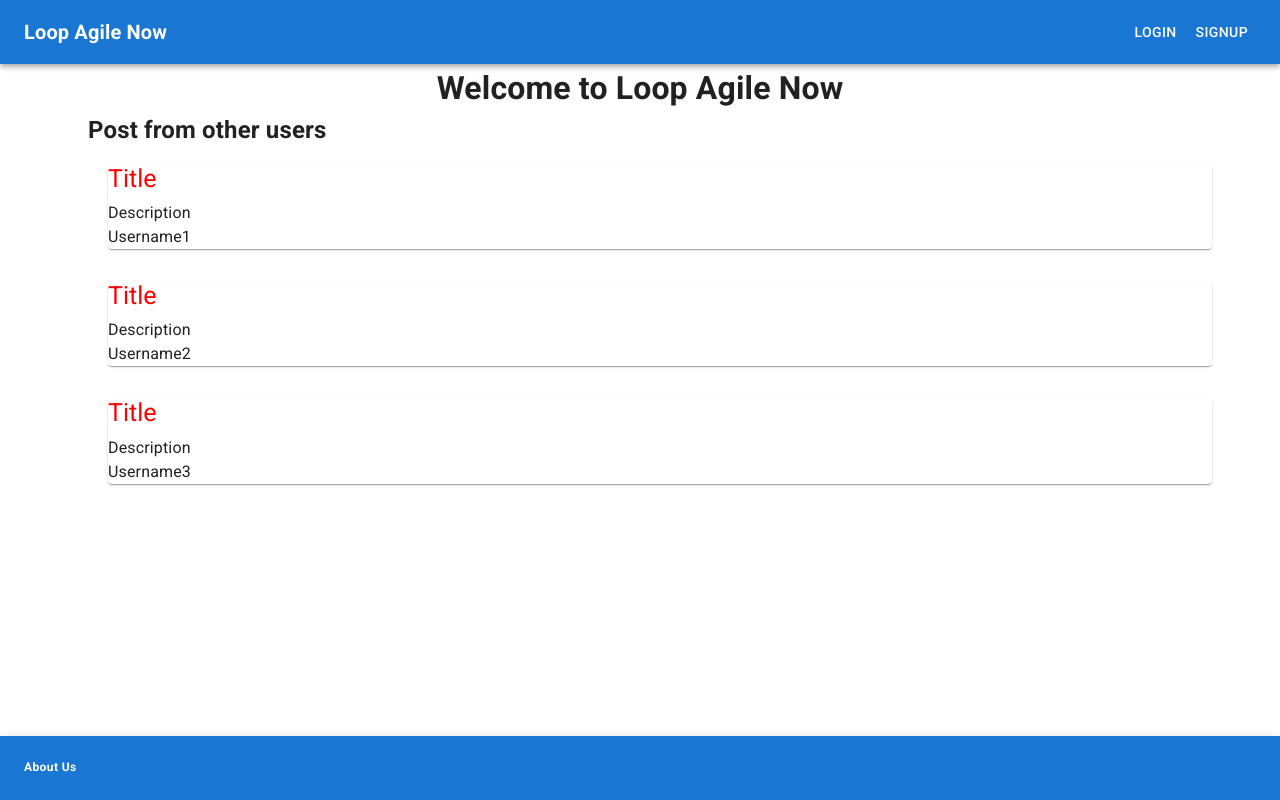
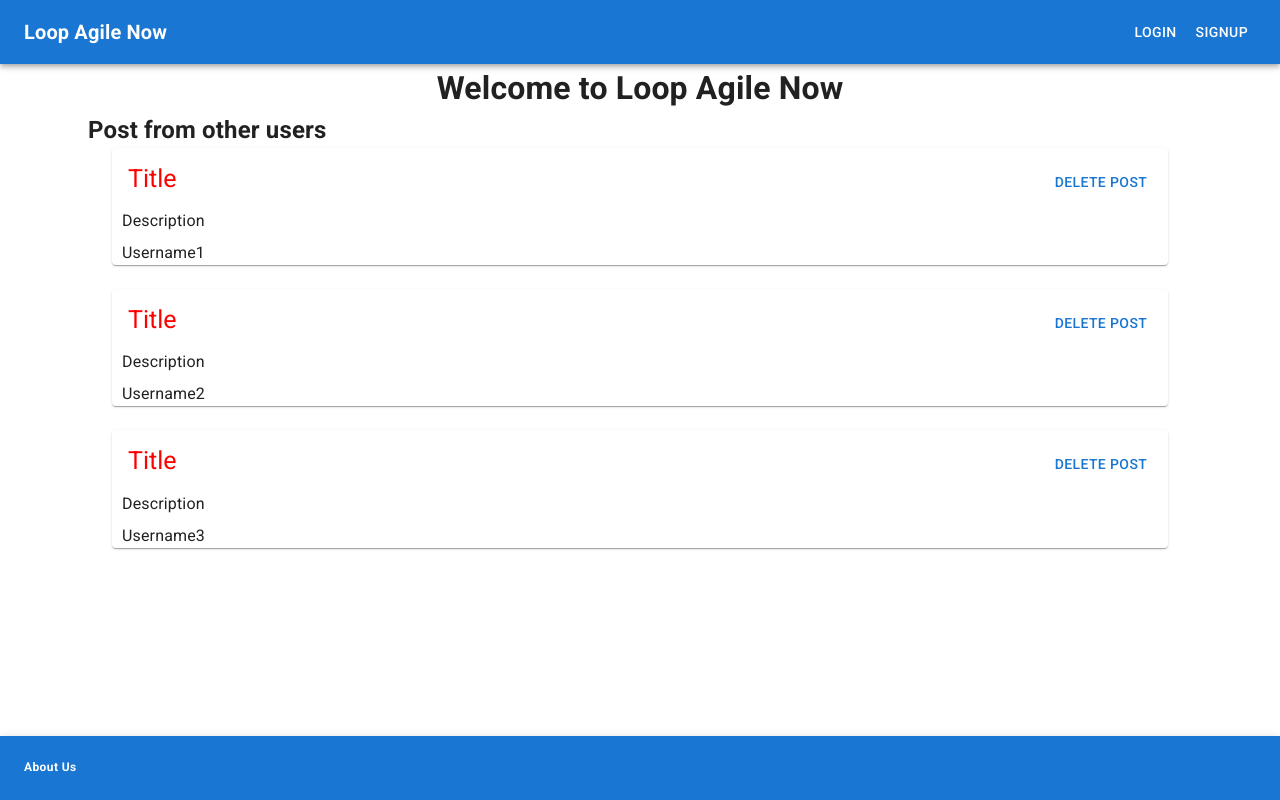
Before and after one commit to Puffay/RMIT-React-Loop-Agile-Now, a React (Create React App) app: page / in a window 1280 px wide. Built offline with nearby package versions, Linux system fonts and the light colour scheme.

Commit message:
fixing more stuff on forum

```diff
--- a/src/component/BlogList.js
+++ /dev/null
@@ -1,22 +0,0 @@
-// use this for forum
-const BlogList = (props) => {
-    const blogs = props.blogs;
-    const title = props.title;
-
-    return (
-        <div className="home">
-            <h2>{ title }</h2>
-            {blogs.map((blog) => (
-                <div className='userBlog' key={blog.id}>
-                    <h3>{blog.title}</h3>
-                    <p>{blog.body}</p>
-                    <p>{blog.author}</p>
-                </div>
-            ))}
-            {blogs.map(blog => <div key={blog.id}>{blog.title}</div>)}
-        </div>
-     );
-}
-
-
-export default BlogList;
--- /dev/null
+++ b/src/component/ForumList.js
@@ -0,0 +1,46 @@
+import { Box, Button, Container, Grid, Paper, Typography } from "@mui/material";
+
+// use this for forum
+
+const ForumList = (props) => {
+    const forums = props.forums;
+    const handleDelete = props.handleDelete;
+    const title = props.title; // not needed unless i can think of something else to do with it
+
+    console.log(props, forums); //delete
+
+    return (
+        <Container>
+            {forums.map((forum) => (
+                <Container key={forum.id} sx={{
+                    px: '10px',
+                    py: '16px'
+                }}>
+                    <Paper>
+                        <Grid container spacing={2} >
+                            <Grid item xs={8}>
+                                <Typography component='h3' variant='h3' sx={{ color: 'red', mb: '16px', ml: '16px', fontSize: 25 }}>
+                                    {forum.title}
+                                </Typography>
+                            </Grid>
+                            <Grid item xs={4}>
+                                <Button onClick={() => handleDelete(forum.id)} sx={{ ml: '220px' }} >
+                                    Delete Post
+                                </Button>
+                            </Grid>
+                        </Grid>
+                        <Typography component='p' variant='p' sx={{mb: '8px', ml: '10px'}}>
+                            {forum.body}
+                        </Typography>
+                        <Typography component='p' variant='p' sx={{mb: '8px', ml: '10px'}}>
+                            {forum.author}
+                        </Typography>
+                    </Paper>
+                </Container>
+            ))}
+        </Container>
+    );
+}
+
+
+export default ForumList;
--- a/src/pages/Forum.js
+++ b/src/pages/Forum.js
@@ -1,5 +1,5 @@
 import { useContext, useState } from 'react';
-import BlogList from '../component/BlogList';
+import ForumList from '../component/ForumList';
 import Paper from '@mui/material/Paper';
 import Container from '@mui/system/Container';
 import Box from '@mui/material/Box';
@@ -13,8 +13,8 @@ const Forum = () => {
     const [empty, setEmpty] = useState('');
     const [user, setUser] = useContext(userContext);
     const [name, setName] = useState('John Doe');
-    const [forum, setForum] = useState('');
-    const [blogs, setBlogs] = useState([
+    const [forum, setForum] = useState();
+    const [forums, setForums] = useState([
         { title: 'Title', body: 'Description', author: 'Username1', id: 1 },
         { title: 'Title', body: 'Description', author: 'Username2', id: 2 },
         { title: 'Title', body: 'Description', author: 'Username3', id: 3 },
@@ -22,18 +22,29 @@ const Forum = () => {
 
     const postForum = (e) => { // post on forum
         e.preventDefault();
-        console.log(forum)
+        console.log('forum');
 
-        const data = new FormData(e.currentTarget);
-        const post = data.get('post');
 
-        setEmpty('');
     }
 
+    // this is for the textboxs which creates forums
     const onChangeForum = (e) => {
-        setForum(e.target.value)
+        setForum(e.target.value);
+        console.log(forum);
     }
 
+    const handleClick = (e) => {
+        console.log('clicked', e);
+        // testing
+    }
+
+    const handleDelete = (id) => {
+        const newForums = forum.filter(forum => forum.id !== id);
+        setForums(newForums)
+        console.log('delete forum');
+    }
+
+    // fixs buttons Delete and Post
     return (
         <Container>
             <Typography component='h1' variant='h7' align='center'>
@@ -50,10 +61,10 @@ const Forum = () => {
                     onChange={onChangeForum}
                 />
                 <Stack direction="row" spacing={2} sx={{ mb: 4, mt: 1 }}>
-                    <Button variant="outlined" color="error" onClick={() => { setEmpty(''); }}>
+                    <Button variant="outlined" color="error" onClick={() => { setEmpty(''); console.log('clicked delete') }}>
                         Delete
                     </Button>
-                    <Button type='submit' variant="contained" color="success">
+                    <Button type='submit' variant="contained" color="success" onClick={handleClick}>
                         Post
                     </Button>
                 </Stack>
@@ -63,24 +74,7 @@ const Forum = () => {
                     Post from other users
                 </Typography>
             </Container>
-            {blogs.map((blog) => (
-                <Container key={blog.id} sx={{
-                    px: '10px',
-                    py: '16px'
-                }}>
-                    <Paper>
-                        <Typography component='h3' variant='h3' sx={{ color: 'red', mb: '8px', fontSize: 25 }}>
-                            {blog.title}
-                        </Typography>
-                        <Typography component='p' variant='p'>
-                            {blog.body}
-                        </Typography>
-                        <Typography component='p' variant='p'>
-                            {blog.author}
-                        </Typography>
-                    </Paper>
-                </Container>
-            ))}
+            <ForumList forums={forums}  />
         </Container>
     );
 }
--- a/src/pages/Home.js
+++ b/src/pages/Home.js
@@ -1,5 +1,5 @@
 import { useState } from 'react';
-import BlogList from '../component/BlogList';
+import ForumList from '../component/ForumList';
 import Paper from '@mui/material/Paper';
 import Container from '@mui/system/Container';
 import Box from '@mui/material/Box';
@@ -8,7 +8,7 @@ import { Margin } from '@mui/icons-material';
 
 const Home = () => {
     const [name, setName] = useState('John Doe');
-    const [blogs, setBlogs] = useState([
+    const [forums, setForums] = useState([
         { title: 'Title', body: 'Description', author: 'Username1', id: 1 },
         { title: 'Title', body: 'Description', author: 'Username2', id: 2 },
         { title: 'Title', body: 'Description', author: 'Username3', id: 3 },
@@ -24,25 +24,7 @@ const Home = () => {
                     Post from other users
                 </Typography>
             </Container>
-            {blogs.map((blog) => (
-                <Container key={blog.id} sx={{
-                    px: '10px',
-                    py: '16px',
-                    mx: '20px',
-                }}>
-                    <Paper>
-                        <Typography component='h3' variant='h3' sx={{ color: 'red', mb: '8px', fontSize: 25 }}>
-                            {blog.title}
-                        </Typography>
-                        <Typography component='p' variant='p'>
-                            {blog.body}
-                        </Typography>
-                        <Typography component='p' variant='p'>
-                            {blog.author}
-                        </Typography>
-                    </Paper>
-                </Container>
-            ))}
+            <ForumList forums={forums} />
         </Container>
     );
 }
```
